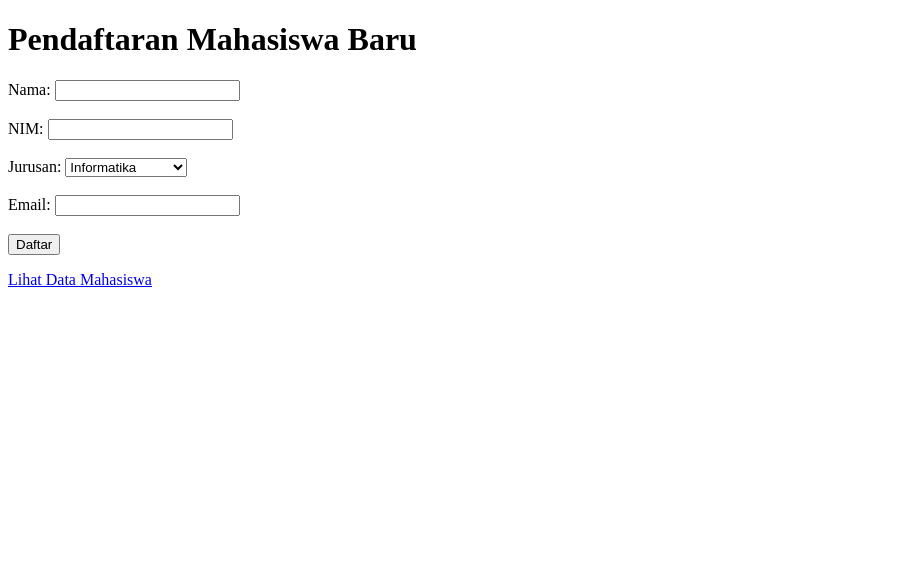
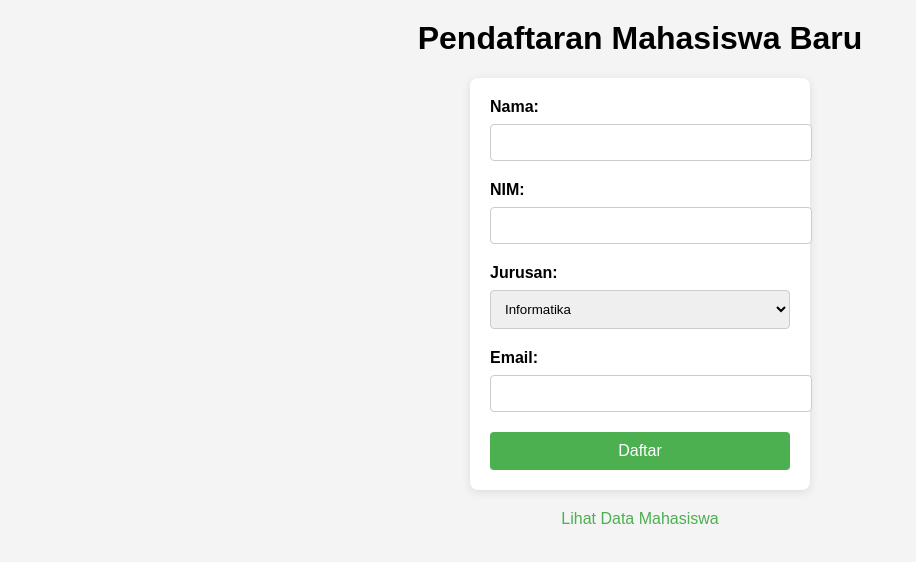
Before and after one commit to ismailcoding87/ismailcoding87.github.io, a plain HTML site: page index.html in a window 1280 px wide. Shown: the whole page, without its empty margins (0-916 px from the left). Drawn offline with Linux system fonts and the light colour scheme.

Commit message:
Update index.html

```diff
--- a/index.html
+++ b/index.html
@@ -4,26 +4,82 @@
     <meta charset="UTF-8">
     <meta name="viewport" content="width=device-width, initial-scale=1.0">
     <title>Form Pendaftaran Mahasiswa</title>
+    <style>
+        body {
+            font-family: Arial, sans-serif;
+            background-color: #f4f4f4;
+            margin: 0;
+            padding: 0;
+        }
+        h1 {
+            text-align: center;
+            margin-top: 20px;
+        }
+        form {
+            width: 300px;
+            margin: 0 auto;
+            background-color: #fff;
+            padding: 20px;
+            border-radius: 8px;
+            box-shadow: 0 2px 10px rgba(0, 0, 0, 0.1);
+        }
+        label {
+            display: block;
+            margin-bottom: 8px;
+            font-weight: bold;
+        }
+        input[type="text"], input[type="email"], select {
+            width: 100%;
+            padding: 10px;
+            margin-bottom: 20px;
+            border: 1px solid #ccc;
+            border-radius: 4px;
+        }
+        input[type="submit"] {
+            width: 100%;
+            background-color: #4CAF50;
+            color: white;
+            padding: 10px;
+            border: none;
+            border-radius: 4px;
+            cursor: pointer;
+            font-size: 16px;
+        }
+        input[type="submit"]:hover {
+            background-color: #45a049;
+        }
+        p {
+            text-align: center;
+            margin-top: 20px;
+        }
+        a {
+            color: #4CAF50;
+            text-decoration: none;
+        }
+        a:hover {
+            text-decoration: underline;
+        }
+    </style>
 </head>
 <body>
 
     <h1>Pendaftaran Mahasiswa Baru</h1>
     <form action="#" method="POST">
         <label for="nama">Nama:</label>
-        <input type="text" id="nama" name="nama"><br><br>
+        <input type="text" id="nama" name="nama"><br>
 
         <label for="nim">NIM:</label>
-        <input type="text" id="nim" name="nim"><br><br>
+        <input type="text" id="nim" name="nim"><br>
 
         <label for="jurusan">Jurusan:</label>
         <select id="jurusan" name="jurusan">
             <option value="Informatika">Informatika</option>
             <option value="Sistem Informasi">Sistem Informasi</option>
             <option value="Teknik Elektro">Teknik Elektro</option>
-        </select><br><br>
+        </select><br>
 
         <label for="email">Email:</label>
-        <input type="email" id="email" name="email"><br><br>
+        <input type="email" id="email" name="email"><br>
 
         <input type="submit" value="Daftar">
     </form>
```
